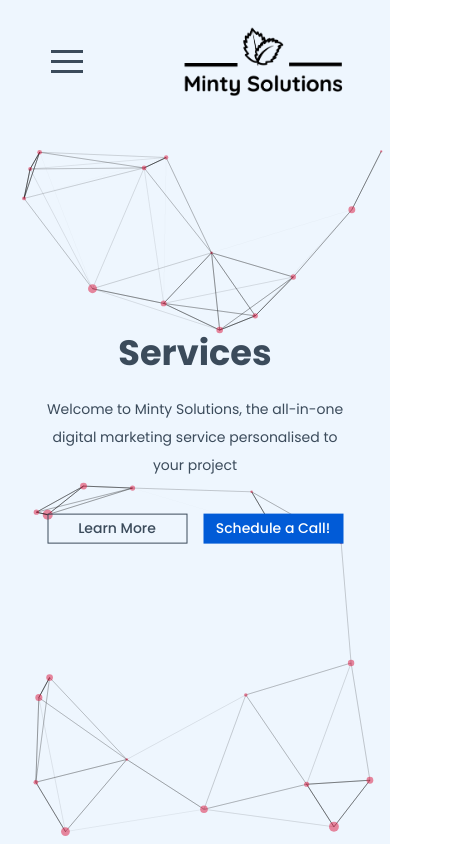
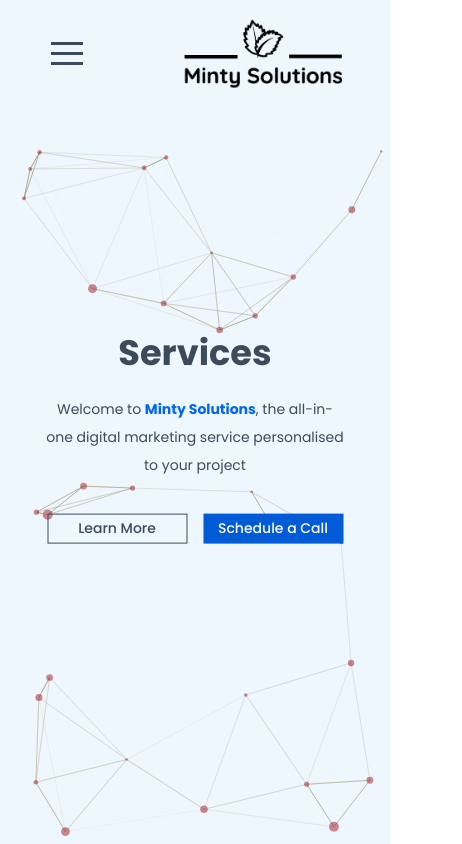
Before and after one commit to chrisokwakol/minty, a Next.js app: page /services in a window 390 px wide. Shown: the top 844 px of the page, 462 px wide, since content can reach past the window. Built offline with nearby package versions, Linux system fonts and the light colour scheme.

Commit message:
mobile optimization

```diff
--- a/components/Header.js
+++ b/components/Header.js
@@ -186,10 +186,10 @@ const Header = (props) => {
 						},
 						particles: {
 							color: {
-										value: "#DC143C",
+								value: "#A41623",
 							},
 							links: {
-										color: "#000",
+								color: "#918450",
 								distance: 150,
 								enable: true,
 								opacity: 0.5,
@@ -242,9 +242,7 @@ const Header = (props) => {
 				<ul className={navLinksClasses.join(" ")}>
 					{/* Dark Mode Switch */}
 					{(darkTheme && (
-								<BsFillSunFill
-									style={{ color: "yellow", fontSize: "1.5rem" }}
-								/>
+						<BsFillSunFill style={{ color: "yellow", fontSize: "1.5rem" }} />
 					)) || (
 						<BsFillSunFill style={{ color: "black", fontSize: "1.5rem" }} />
 					)}
@@ -263,13 +261,9 @@ const Header = (props) => {
 						)}
 					</li>
 					{(darkTheme && (
-								<BsFillMoonFill
-									style={{ color: "yellow", fontSize: "1.5rem" }}
-								/>
+						<BsFillMoonFill style={{ color: "yellow", fontSize: "1.5rem" }} />
 					)) || (
-								<BsFillMoonFill
-									style={{ color: "black", fontSize: "1.5rem" }}
-								/>
+						<BsFillMoonFill style={{ color: "black", fontSize: "1.5rem" }} />
 					)}
 
 					{/* End Dark Mode Switch */}
@@ -316,14 +310,18 @@ const Header = (props) => {
 				<h1>{props.title}</h1>
 				{/* <h1>We Enhance Social Media Management and Marketing</h1> */}
 				<p>
-					Welcome to Minty Solutions, the all-in-one digital marketing service
-					personalised to your project
+					Welcome to{" "}
+					<span style={{ color: "#0065F2", fontWeight: "bold" }}>
+						Minty Solutions
+					</span>
+					, the all-in-one digital marketing service personalised to your
+					project
 				</p>
 				<div className={styles.headerBtns}>
 					<a href="https://mintysolutions.vercel.app/services">
 						<button className={styles.learnMoreBtn}>Learn More</button>
 					</a>
-					<button className={styles.scheduleACallBtn}>Schedule a Call!</button>
+					<button className={styles.scheduleACallBtn}>Schedule a Call</button>
 				</div>
 			</div>
 			{/* </div> */}
--- a/styles/Header.module.css
+++ b/styles/Header.module.css
@@ -264,7 +264,7 @@
 
 @media screen and (max-width: 375px) {
 	.heroContent h1 {
-		padding: 0 20px;
+		/* padding: 0 20px; */
 	}
 }
 
--- a/styles/PreFooter.module.css
+++ b/styles/PreFooter.module.css
@@ -41,7 +41,7 @@
 
 @media screen and (max-width: 425px) {
 	.preFooter {
-		padding: 32px 40px;
+		/* padding: 32px 40px; */
 	}
 
 	.preFooter .content a {
--- a/styles/Services.module.css
+++ b/styles/Services.module.css
@@ -29,11 +29,11 @@
 	flex-wrap: wrap-reverse;
 	justify-content: center;
 	align-items: center;
-	padding-top: 15px;
+	/* padding-top: 15px; */
 	/* padding-bottom: 60px; */
 	margin-top: -50px;
 	/* background: #FAF9F6; */
-    margin: 20px auto;
+	/* margin: 20px auto; */
 }
 
 .servicesSectionOne .content {
@@ -60,7 +60,7 @@
 	flex-wrap: wrap;
 	justify-content: center;
 	align-items: center;
-	margin: 85px;
+	/* margin: 85px; */
 }
 
 .servicesSectionThreeTitle .content a {
@@ -91,6 +91,7 @@
 
 .servicesPageCTAOne {
 	text-align: center;
+	padding: 40px 0;
 	/* padding-top: 56px;
     padding-bottom: 76px; */
 	/* background: #FAF9F6; */
@@ -151,14 +152,14 @@
 	color: grey;
 }
 
-@media screen and (max-width:1024px) {
+@media screen and (max-width: 1024px) {
 	.servicesSectionTwo {
-		margin-top: 22px;
+		margin-top: 0px;
 		padding-bottom: 88px;
 	}
 
 	.servicesSectionThree {
-		margin-top: 70px;
+		/* margin-top: 70px; */
 	}
 
 	.servicesPageCTATwo {
@@ -166,7 +167,7 @@
 	}
 }
 
-@media screen and (max-width:768px) {
+@media screen and (max-width: 768px) {
 	.servicesSectionThree {
 		margin-bottom: 0;
 		margin-top: 20px;
@@ -197,7 +198,7 @@
 	}
 }
 
-@media  screen and (max-width: 425px) {
+@media screen and (max-width: 425px) {
 	.servicesSectionOne {
 		padding: 20px;
 	}
@@ -208,8 +209,8 @@
 	}
 
 	.servicesSectionTwo {
-		margin-top: 30px;
-		margin-bottom: 60px;
+		/* margin-top: 30px; */
+		/* margin-bottom: 60px; */
 		padding: 20px;
 	}
 
@@ -221,7 +222,7 @@
 	}
 
 	.servicesSectionThree {
-		margin: 50px;
+		margin: 0 50px;
 	}
 
 	.aboutServicesSectionThree {
@@ -248,6 +249,11 @@
 
 	.servicesSectionThree a {
 		font-size: 0.875rem;
+	}
+
+	.servicesPageCTAOne {
+		padding-top: 17px;
+		padding-bottom: 0;
 	}
 
 	.servicesPageCTAOne .topTitle {
@@ -280,7 +286,7 @@
 	}
 }
 
-@media screen and (max-width:375px) {
+@media screen and (max-width: 375px) {
 	.servicesSectionOne {
 		padding: 10px;
 	}
--- a/styles/globals.css
+++ b/styles/globals.css
@@ -1,6 +1,13 @@
 /* @import url('https://fonts.googleapis.com/css2?family=Poppins:ital,wght@0,100;0,400;0,500;1,300&display=swap'); */
 
 /* declaring the css variables colors */
+* {
+  box-sizing: border-box;
+
+  /* border: 1px solid red; */
+  /* overflow-x: hidden; */
+}
+
 :root {
   --color-primary-accent: #2614c7;
   --color-primary: #3B4B5B;
@@ -30,8 +37,10 @@
 body {
   background-color: var(--color-background);
   color: var(--color-primary);
-  font-size: 16px;
+  /* font-size: 16px; */
   font-family: 'Poppins', sans-serif;
+  padding: 0;
+  margin: 0;
 }
 /*
 h1,
@@ -104,7 +113,7 @@ input:checked + .slider:before {
 
 /* adding some custom CSS */
 
-nav {
+/* nav {
   display: flex;
   justify-content: space-between;
 }
@@ -157,7 +166,7 @@ section .heroSection {
 .navLinks ul li a {
   display: none;
   color: white;
-}
+} */
 
 a {
   /* color: var(--color-paragraph); */
```
Also changed, not shown: pages/index.js (+4 -4 lines), styles/Home.module.css (+19 -4 lines). Lines whose indentation alone changed are shown as unchanged.
